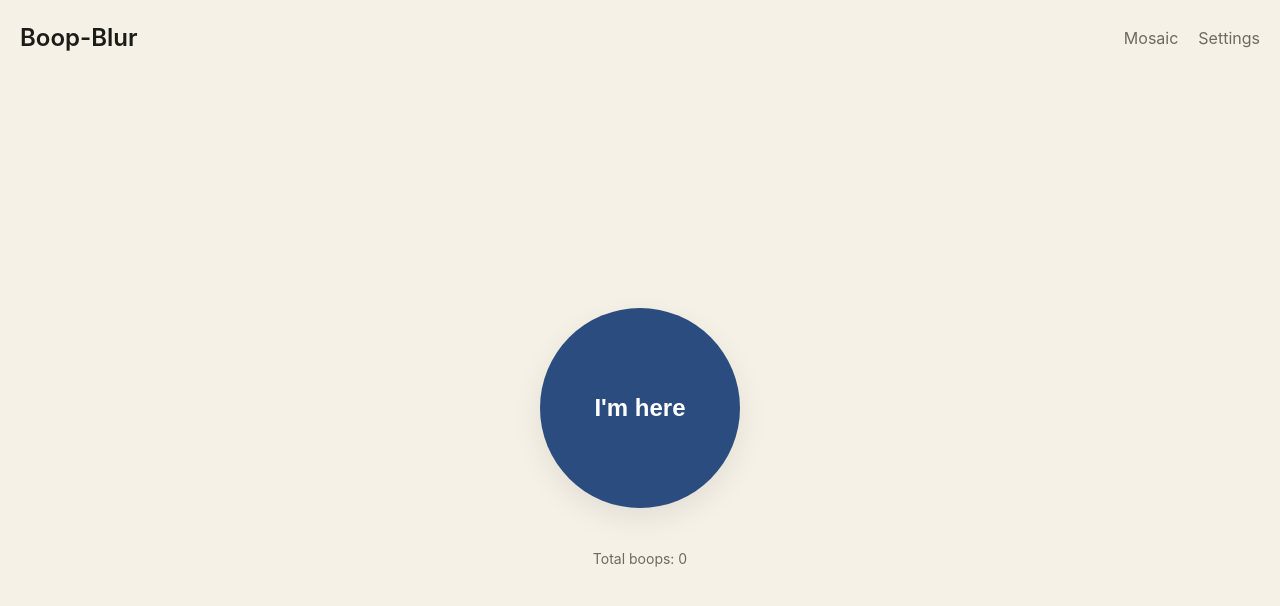
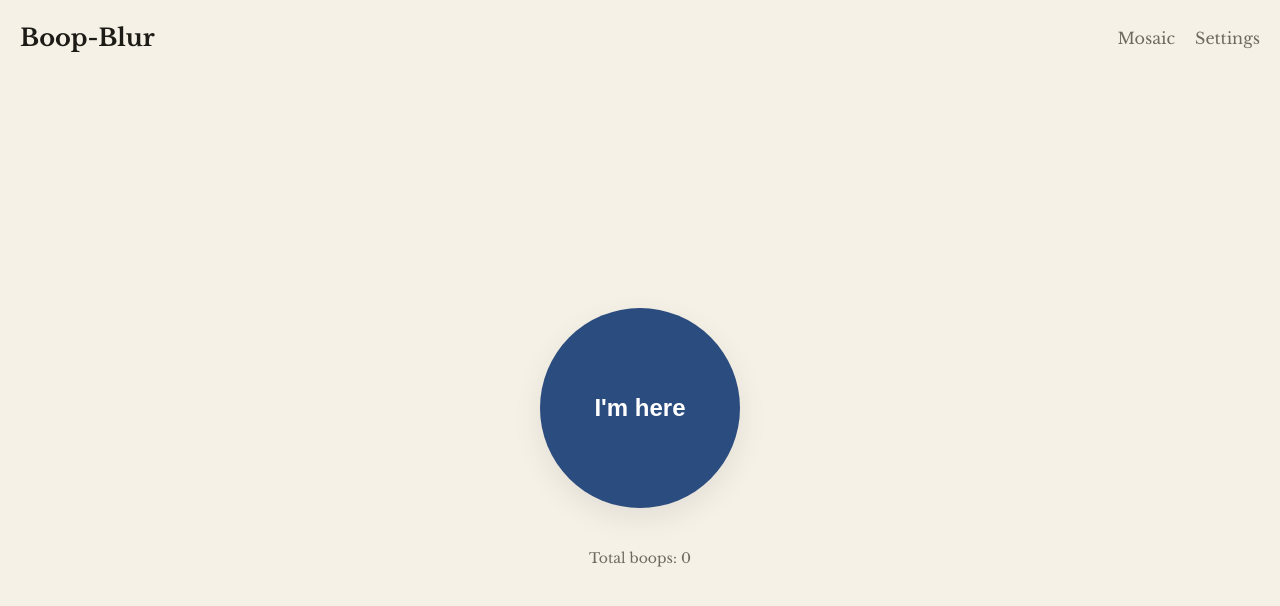
Before and after one commit to MichaelTimbes/bloop-blur, a Vue app: page / in a window 1280 px wide. Shown: the top 606 px of the page. Built offline with nearby package versions, Linux system fonts and the light colour scheme; no server answers.

Commit message:
update to font style for more bookish feel

```diff
--- a/src/style.css
+++ b/src/style.css
@@ -1,6 +1,7 @@
+@import url('https://fonts.googleapis.com/css2?family=Libre+Baskerville:ital,wght@0,400;0,700;1,400&display=swap');
+
 :root {
-  font-family: -apple-system, BlinkMacSystemFont, 'Segoe UI', Roboto,
-    'Helvetica Neue', Arial, sans-serif;
+  font-family: 'Libre Baskerville', Baskerville, serif;
   line-height: 1.5;
   font-weight: 400;
   color: #1c1b16;
```
